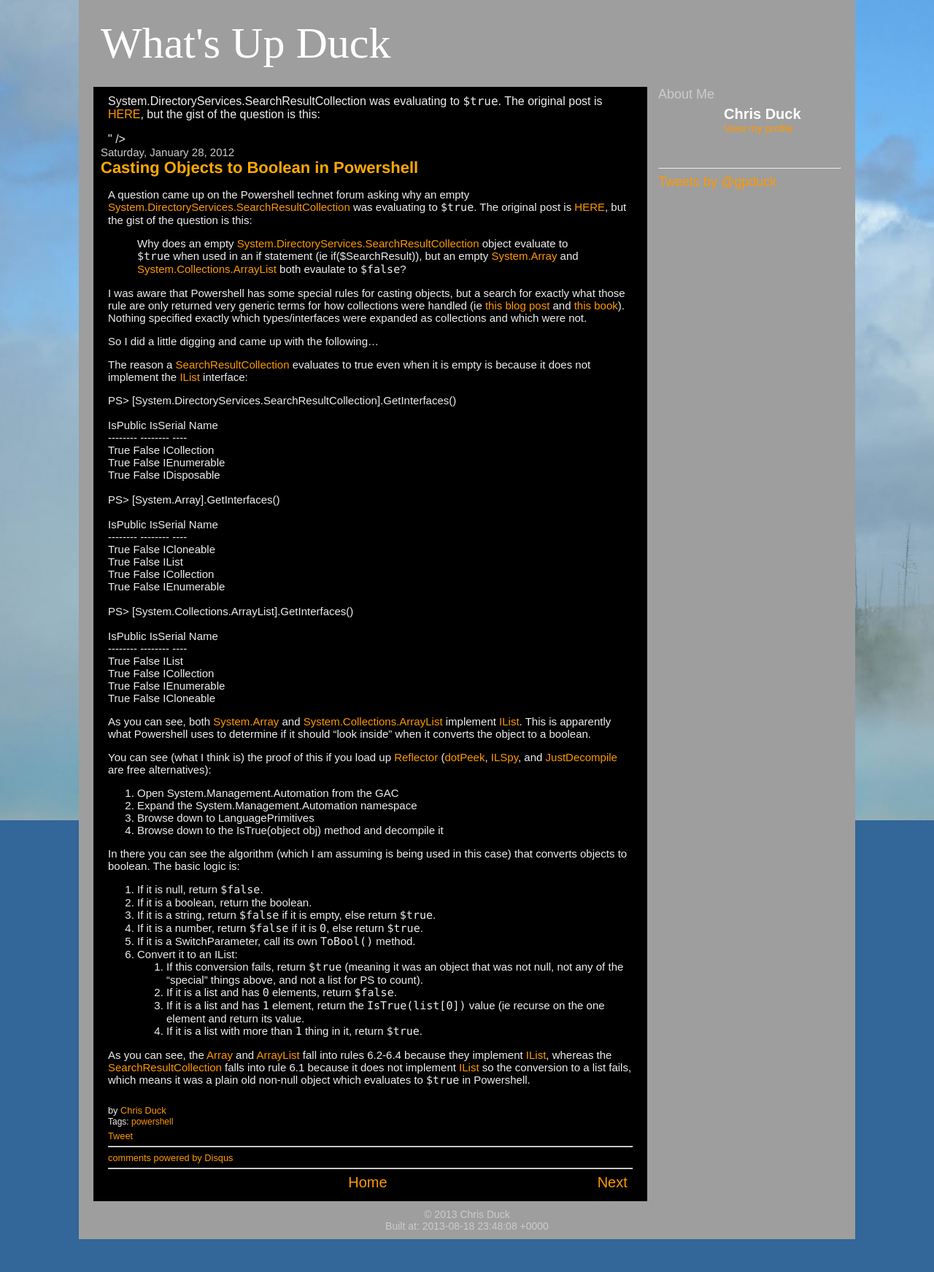
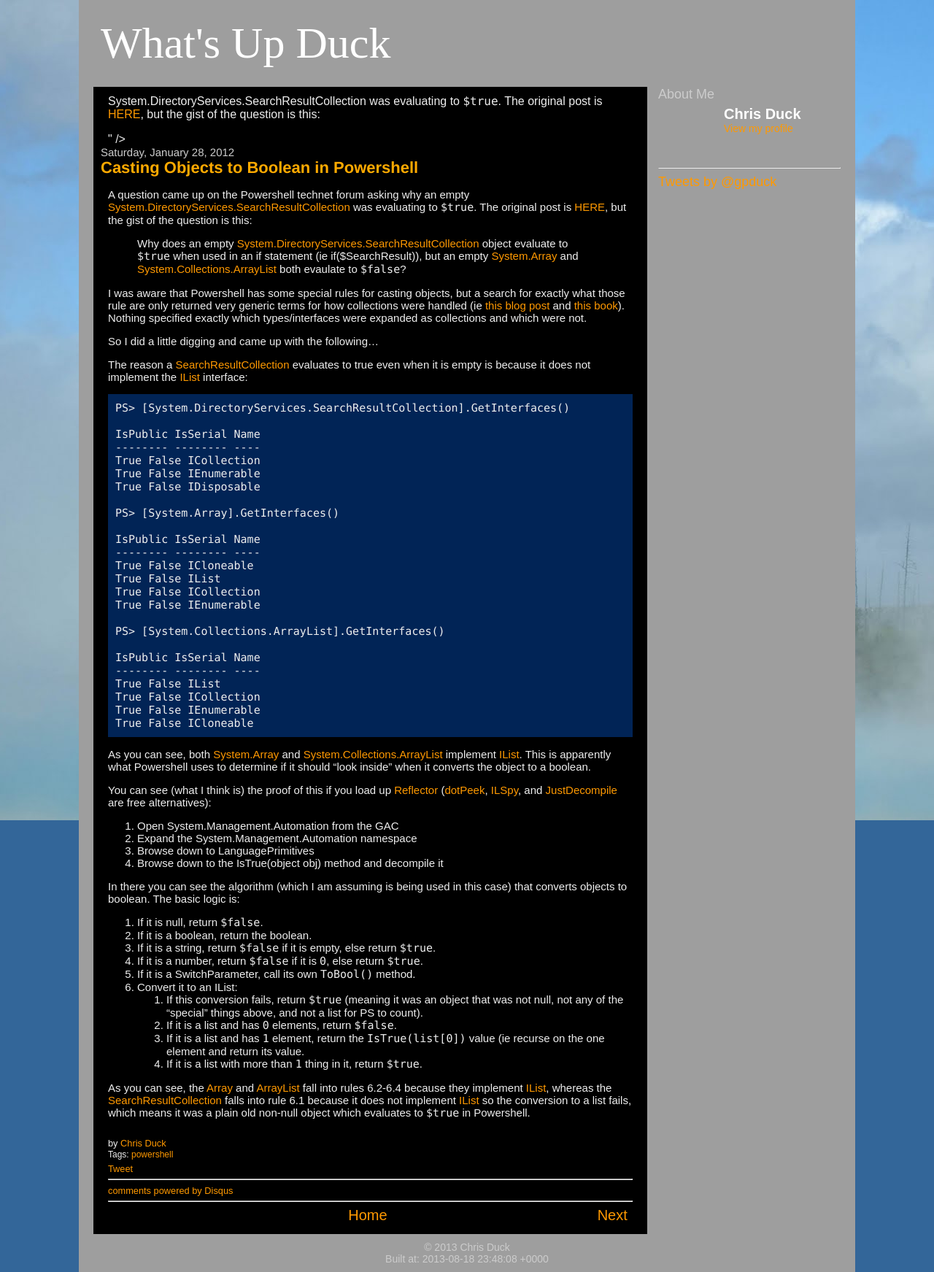
Before and after one commit to gpduck/gpduck.github.io, a Jekyll site: the page built from _posts/2012-01-28-casting-objects-to-boolean-in-powershell.markdown, in a window 1280 px wide. Shown: the whole page at 73% size. Built offline with Jekyll 4.4.1, drawn with Linux system fonts in a browser that asks for light colours; comment, search, counter and statistics services are not loaded; before the commit the page ends 1698 px from its top, so only the background shows below that; grey boxes are pictures that could not be loaded.

Commit message:
fixed class reference

```diff
--- a/_posts/2012-01-28-casting-objects-to-boolean-in-powershell.markdown
+++ b/_posts/2012-01-28-casting-objects-to-boolean-in-powershell.markdown
@@ -14,7 +14,7 @@ So I did a little digging and came up with the following...
 
 The reason a [SearchResultCollection][collection] evaluates to true even when it is empty is because it does not implement the [IList][] interface:
 
-<div class="poshconsole">PS&gt; [System.DirectoryServices.SearchResultCollection].GetInterfaces()<br />
+<div class="psconsole">PS&gt; [System.DirectoryServices.SearchResultCollection].GetInterfaces()<br />
 <br />
 IsPublic IsSerial Name<br />
 -------- -------- ----<br />
```
